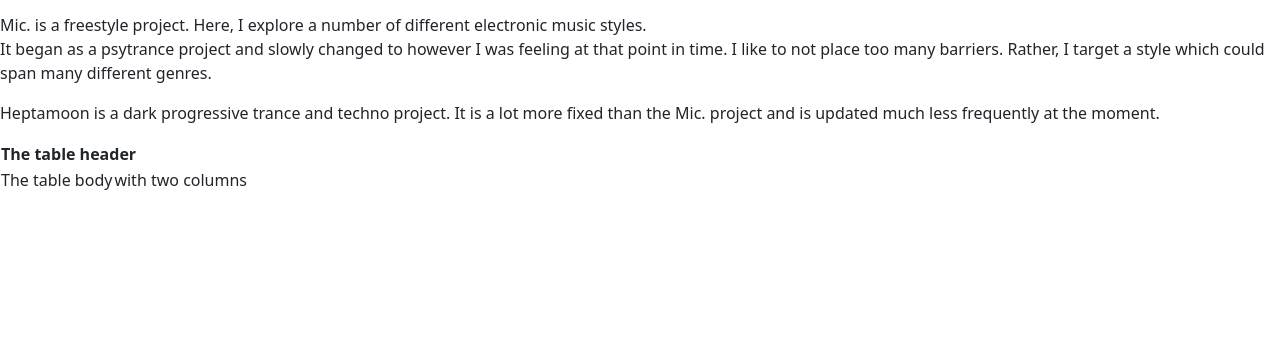
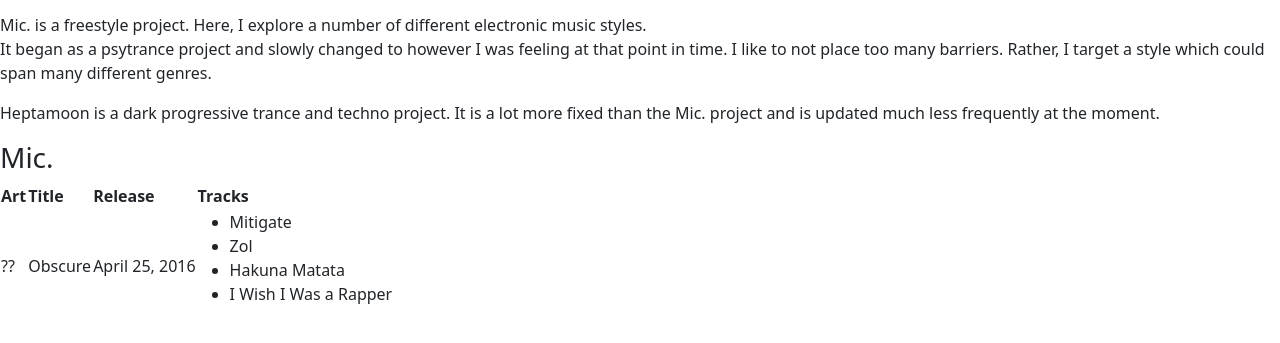
Before and after one commit to CookieWookiee321/Mike-s-Box, a plain HTML site: page index.html in a window 1280 px wide. Shown: the part 233-576 px from the top of the page. Drawn offline with nearby package versions, Linux system fonts and the light colour scheme.

Commit message:
added to table

```diff
--- a/index.html
+++ b/index.html
@@ -35,16 +35,29 @@
             is updated much less frequently at the moment.</p>
     </div>
     <div>
+        <h3>Mic.</h3>
         <table>
             <thead>
                 <tr>
-                    <th colspan="2">The table header</th>
+                    <th>Art</th>
+                    <th>Title</th>
+                    <th>Release</th>
+                    <th>Tracks</th>
                 </tr>
             </thead>
             <tbody>
                 <tr>
-                    <td>The table body</td>
-                    <td>with two columns</td>
+                    <td>??</td>
+                    <td>Obscure</td>
+                    <td>April 25, 2016</td>
+                    <td>
+                        <ul>
+                            <li>Mitigate</li>
+                            <li>Zol</li>
+                            <li>Hakuna Matata</li>
+                            <li>I Wish I Was a Rapper</li>
+                        </ul>
+                    </td>
                 </tr>
             </tbody>
         </table>
```
